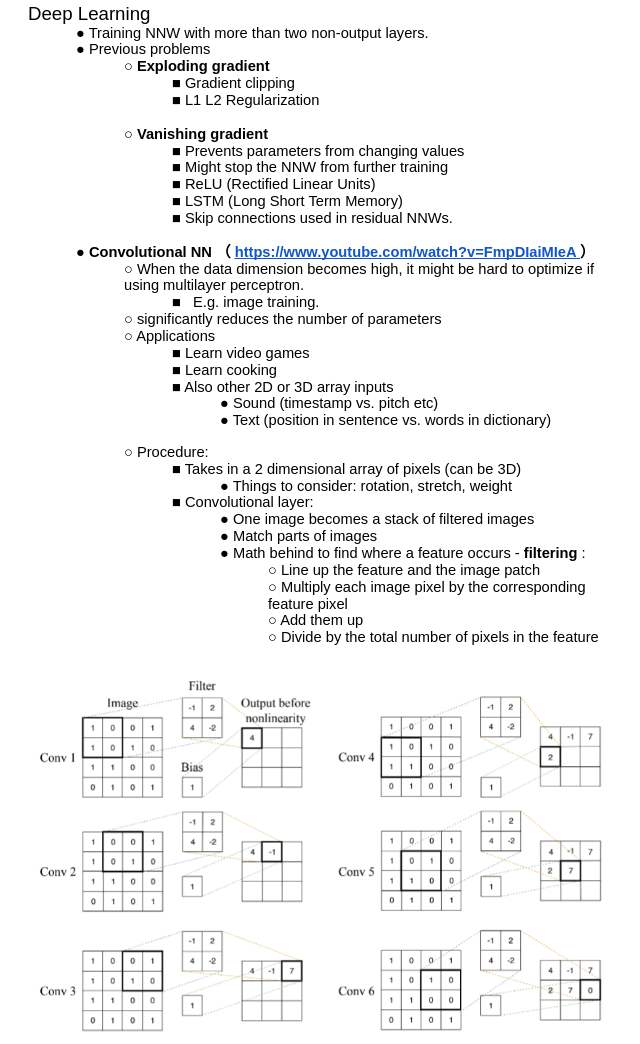
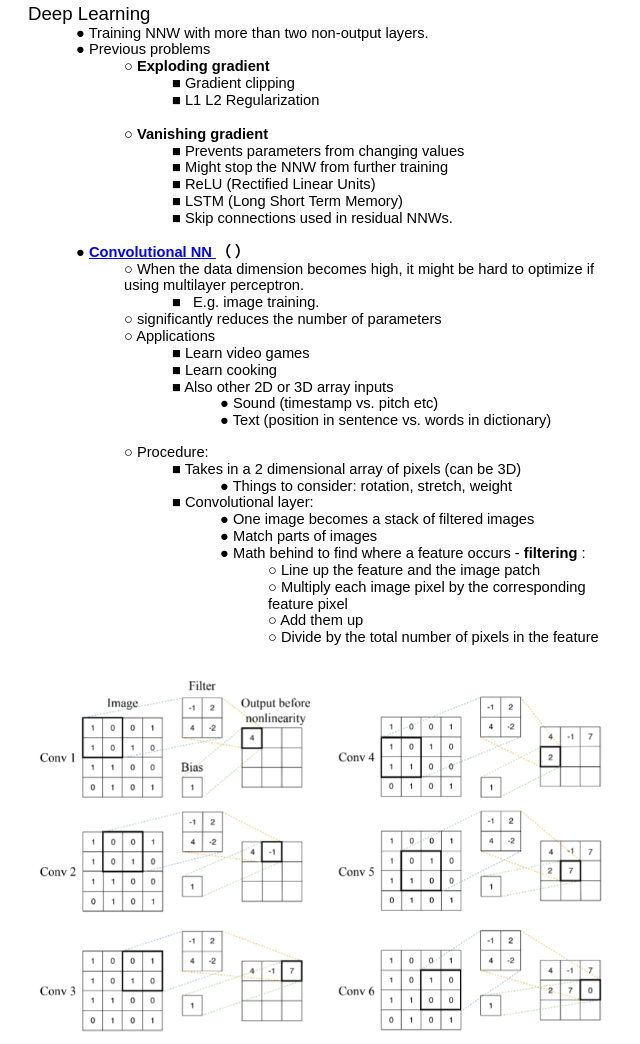
Before and after one commit to ningkko/applied-machine-learning, a plain HTML site: page Chap6-NNW-and-DeepLearning.html in a window 1280 px wide. Shown: the part 1342-2386 px from the top of the page, without its empty margins (76-716 px from the left). Drawn offline with Linux system fonts and the light colour scheme.

Commit message:
Update Chap6-NNW-and-DeepLearning.html

```diff
--- a/Chap6-NNW-and-DeepLearning.html
+++ b/Chap6-NNW-and-DeepLearning.html
@@ -683,14 +683,9 @@ LSTM (Long Short Term Memory)</span>
 <ul class="c1 lst-kix_t4etpp4idkea-0">
 	<li class="c5 c6">
 	<span class="c3">
-Convolutional NN &#65288;
-</span>
-<span class="c3 c8">
-	<a class="c13" href="https://www.google.com/url?q=https://www.youtube.com/watch?v%3DFmpDIaiMIeA&amp;
-	sa=D&amp;
-	ust=1554681352336000">
-https://www.youtube.com/watch?v=FmpDIaiMIeA</a>
-</span>
+<a href = "https://www.google.com/url?q=https://www.youtube.com/watch?v%3DFmpDIaiMIeA&amp"
+   style= "blank">Convolutional NN </a>&#65288;
+
 <span class="c14 c3">
 &#65289;
 </span>
```
